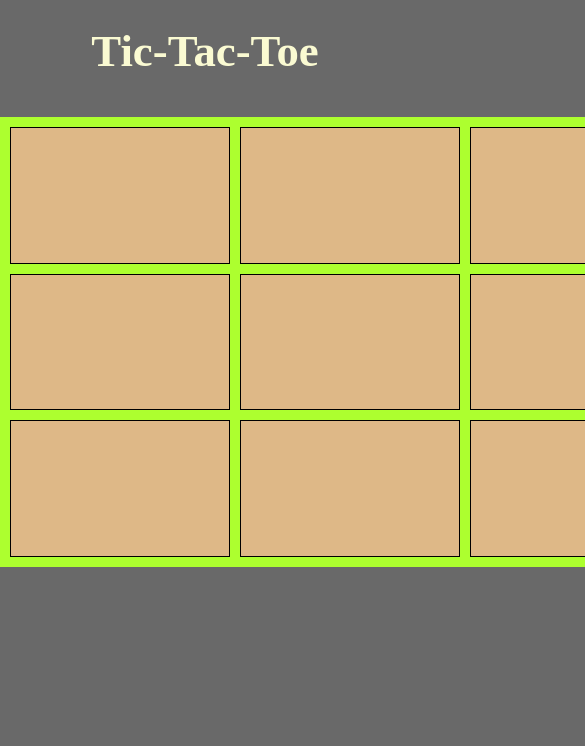
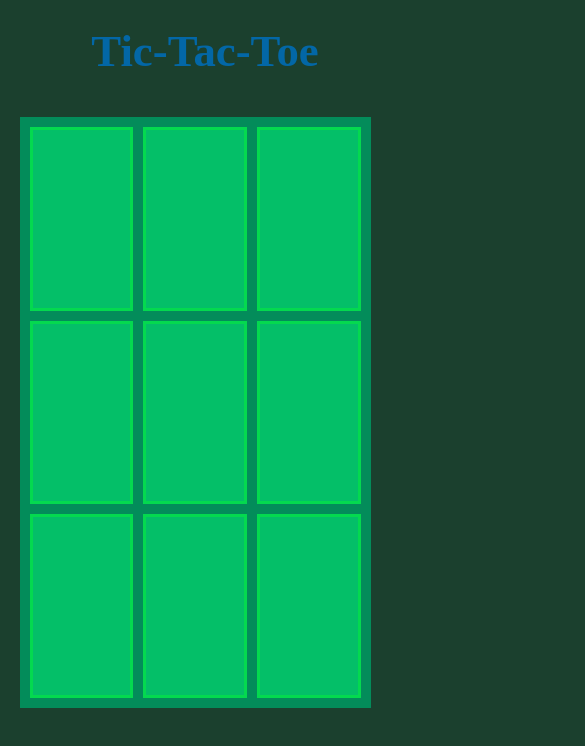
Before and after one commit to stefanfaderl/TicTacToe, a plain HTML site: page index.html in a window 390 px wide. Shown: the top 746 px of the page, 585 px wide, since content can reach past the window. Drawn offline with Linux system fonts and the light colour scheme.

Commit message:
added responsive design

```diff
--- a/index.js
+++ b/index.js
@@ -1,7 +1,7 @@
 import { Board } from "./js/Board.js";
 
 // console.log(Board.whichGame());
-let board = new Board(700, 450); // in px
+let board = new Board(90, 70); // x = %, y = vh;
 // console.log(board.SayCoordinates());
 // console.log(board.allCoordinates);
 // board.newCoordinates = { x: 100, y: 250 };
--- a/js/Board.js
+++ b/js/Board.js
@@ -29,8 +29,8 @@ export class Board {
     const main = document.querySelector("main");
     const newDiv = document.createElement("div");
     newDiv.classList.add("board-size");
-    newDiv.style.width = `${boardSize.x}px`;
-    newDiv.style.height = `${boardSize.y}px`;
+    newDiv.style.width = `${boardSize.x}%`;
+    newDiv.style.height = `${boardSize.y}vh`;
     //newDiv.textContent = "Seas";
     main.append(newDiv);
 
--- a/style/style.scss
+++ b/style/style.scss
@@ -6,21 +6,21 @@
 
 html,
 body {
-  background-color: dimgray;
+  background-color: #1b402e;
   height: 100%;
 }
 
 h1 {
   padding: 25px 0px 0px 20px;
   text-align: center;
-  color: lightgoldenrodyellow;
+  color: #0367a6;
   font-size: 2.8rem;
 }
 
 /* grid container */
 .board-size {
-  background-color: greenyellow;
   display: grid;
+  background-color: #038c5a;
   margin: 0 auto;
   margin-top: 40px;
   padding: 10px;
@@ -30,10 +30,12 @@ h1 {
     "one two three"
     "four five six"
     "seven eight nine";
+
   /* grid items */
   [class^="field-"] {
-    border: solid 1.2px;
-    background-color: burlywood;
+    border: solid 3px;
+    border-color: #04d94f;
+    background-color: #04bf68;
   }
 }
 
@@ -65,3 +67,9 @@ h1 {
 .field-9 {
   grid-area: nine;
 }
+
+@media (min-width: 1000px) {
+  .board-size {
+    max-width: 40%;
+  }
+}
```
Also changed, not shown: style/style.css, 1 other file.
